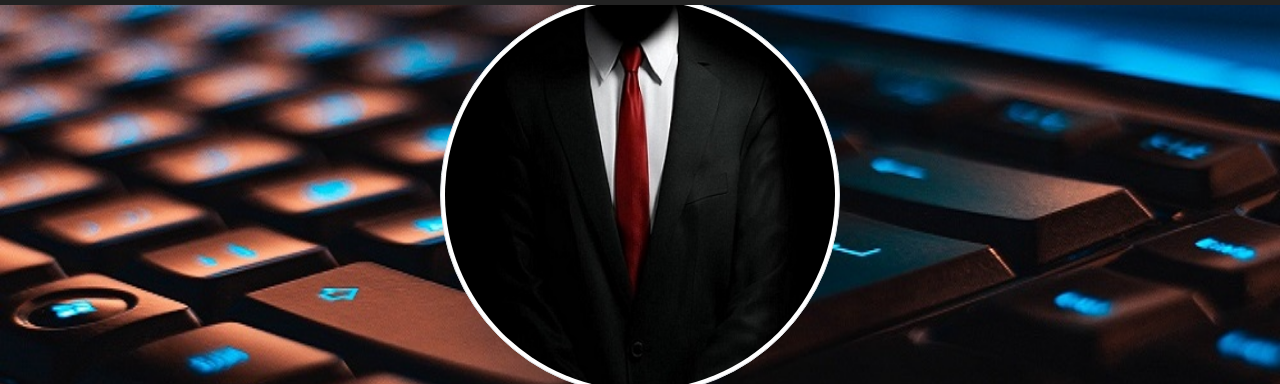
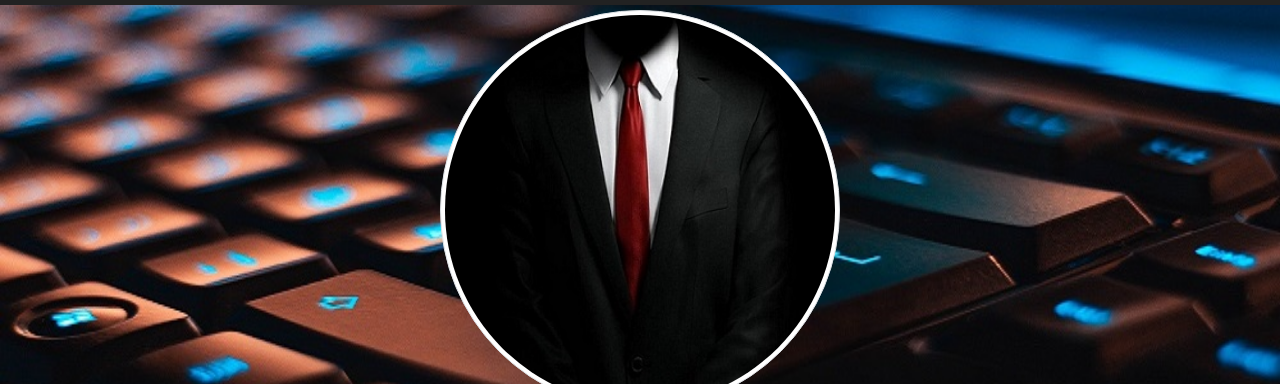
Before and after one commit to asdasdwasd69/Checker, a plain HTML site: page index.html in a window 1280 px wide. Shown: the part 69-453 px from the top of the page. Drawn offline with nearby package versions, Linux system fonts and the light colour scheme.

Commit message:
edit margin

```diff
--- a/style.css
+++ b/style.css
@@ -80,7 +80,7 @@
 #img {
   width: 25rem;
   height: 25rem;
-  margin-top: 10pxb;
+  margin-top: 15px;
 }
 @font-face {
   font-family: 'normafixed';
```
